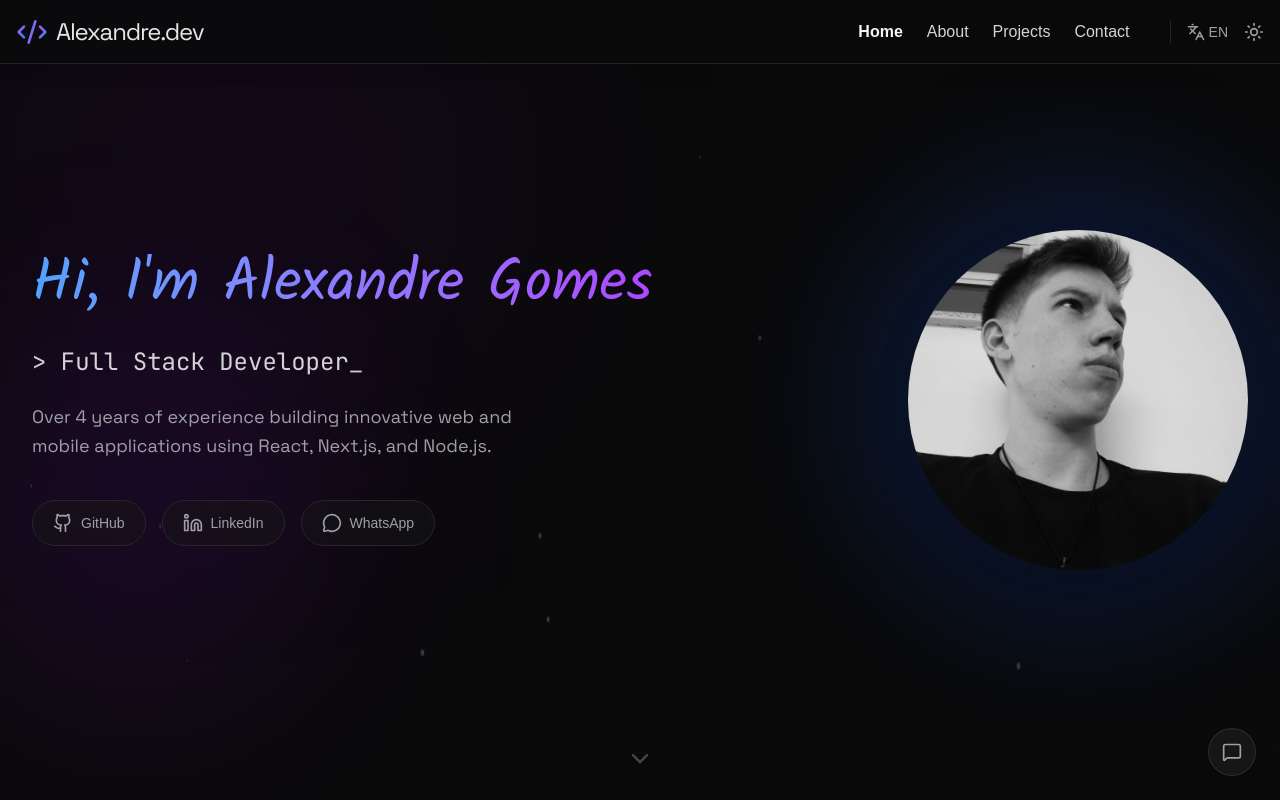
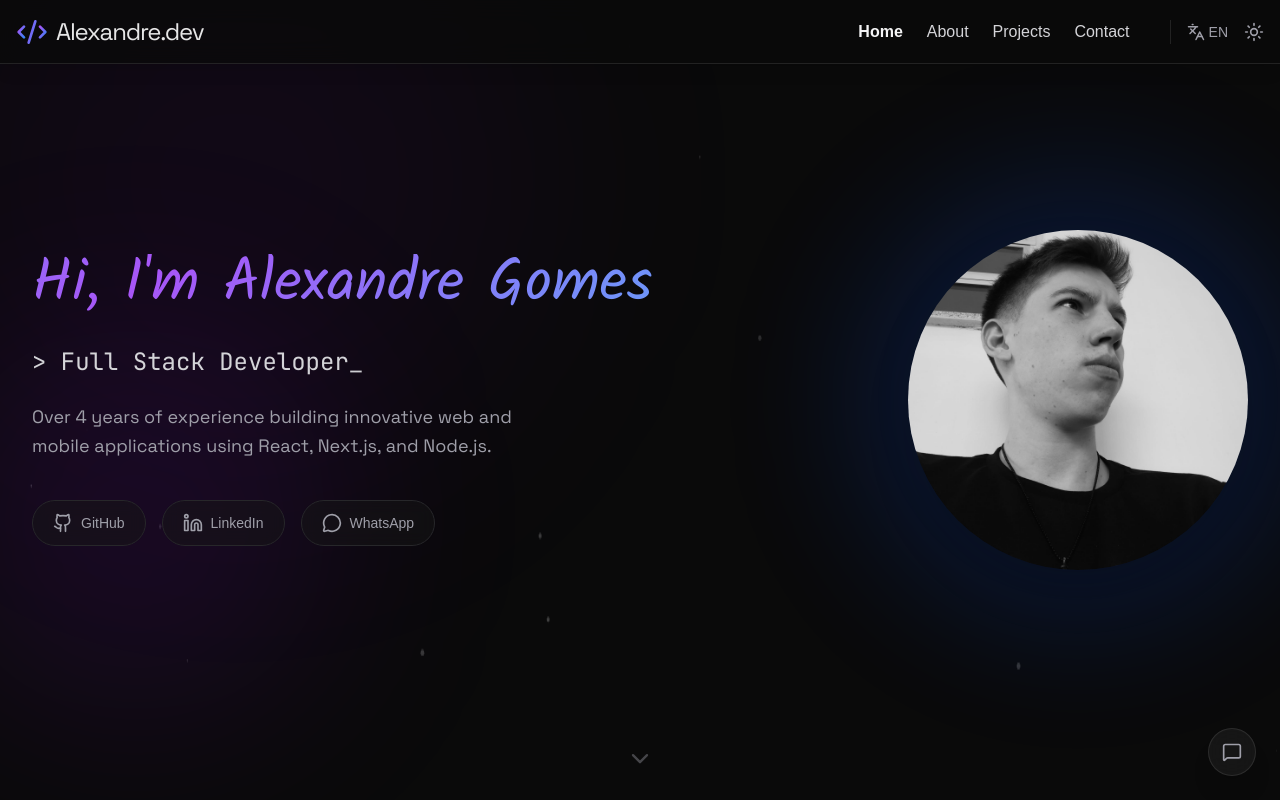
Before and after one commit to AlexandreGomes08/meu-portfolio, a Next.js app in the folder frontend/: page / in a window 1280 px wide. Shown: the top 800 px of the page. Built offline with nearby package versions, Linux system fonts and the light colour scheme.

Commit message:
feat: add gradient animation text

```diff
--- a/frontend/src/app/globals.css
+++ b/frontend/src/app/globals.css
@@ -141,3 +141,12 @@ body {
 	background-size: 300% 300%;
 	animation: gradient 6s ease infinite;
 }
+
+.animate-hero-gradient {
+	background: linear-gradient(135deg, #60a5fa, #a855f7, #60a5fa);
+	background-size: 200% auto;
+	-webkit-background-clip: text;
+	background-clip: text;
+	color: transparent;
+	animation: gradient-x 10s linear infinite;
+}
--- a/frontend/src/components/landing/Principal.tsx
+++ b/frontend/src/components/landing/Principal.tsx
@@ -63,7 +63,7 @@ export default function Principal() {
 							initial={{ opacity: 0, y: 20 }}
 							animate={{ opacity: 1, y: 0 }}
 							transition={{ duration: 0.5 }}
-							className={`${fonteKalam.className} text-4xl sm:text-5xl lg:text-6xl font-bold bg-clip-text text-transparent bg-gradient-to-r from-blue-400 to-purple-500 pb-2`}
+							className={`${fonteKalam.className} text-4xl sm:text-5xl lg:text-6xl font-bold animate-hero-gradient pb-2`}
 						>
 							Hi, I&apos;m Alexandre Gomes
 						</motion.h1>
```
